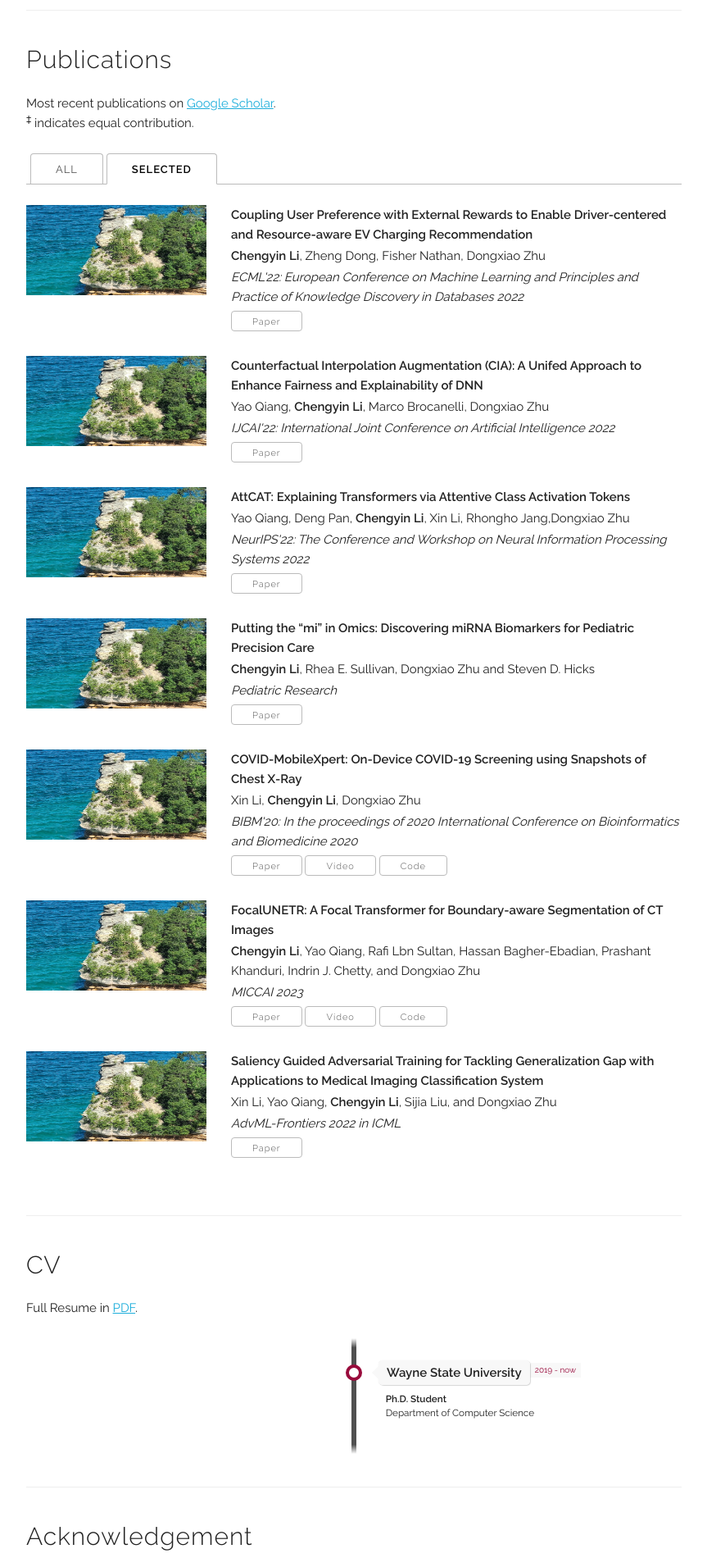
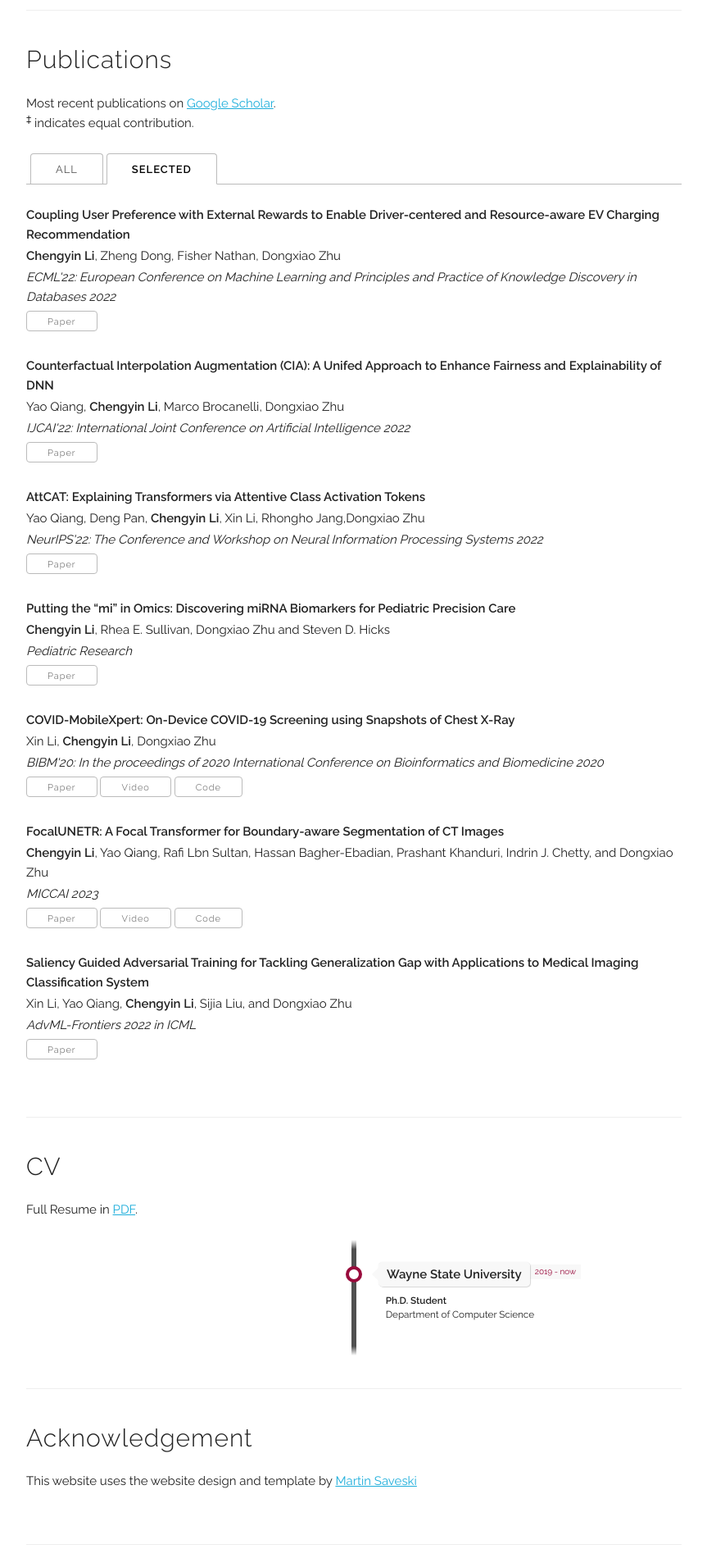
Before and after one commit to ChengyinLee/chengyinlee.github.io, a Jekyll site: the page built from index.html, in a window 1280 px wide. Shown: the part 1172-3072 px from the top of the page at 82% size, without its empty margins (208-1071 px from the left). Built offline with Jekyll 4.4.1, drawn with Linux system fonts in a browser that asks for light colours; some web fonts are replaced.

```diff
--- a/index.html
+++ b/index.html
@@ -85,15 +85,11 @@
     <div class="tab-pane active" id="papers-selected">
       {% assign selected_papers = site.data.publications.papers | where: "selected", "y" %}
       {% for paper in selected_papers %}
-      <div>
-        <div class="figure">
-          <img style="float:left;margin-bottom:20px;margin-right:30px;vertical-align:middle;" src="/assets/publications/2020_covid_xpert/example.png" width="220" height="110">
-        </div>
         <div class="paper">
           <p class="title"><b>{{ paper.title }}</b></p>
           <p>{{ paper.authors }}</p>
           <p><i>{{ paper.venue }}</i></p>
-           <div class="paper-buttons">
+          <div class="paper-buttons">
             {% if paper.paper_pdf %}
               <a class="button" href="{{ paper.paper_pdf | prepend: site.baseurl }}" target="_blank">Paper</a>
             {% endif %}
@@ -120,7 +116,6 @@
 
           </div>
         </div>
-      </div>
       {% endfor %}
     </div>
 
```
